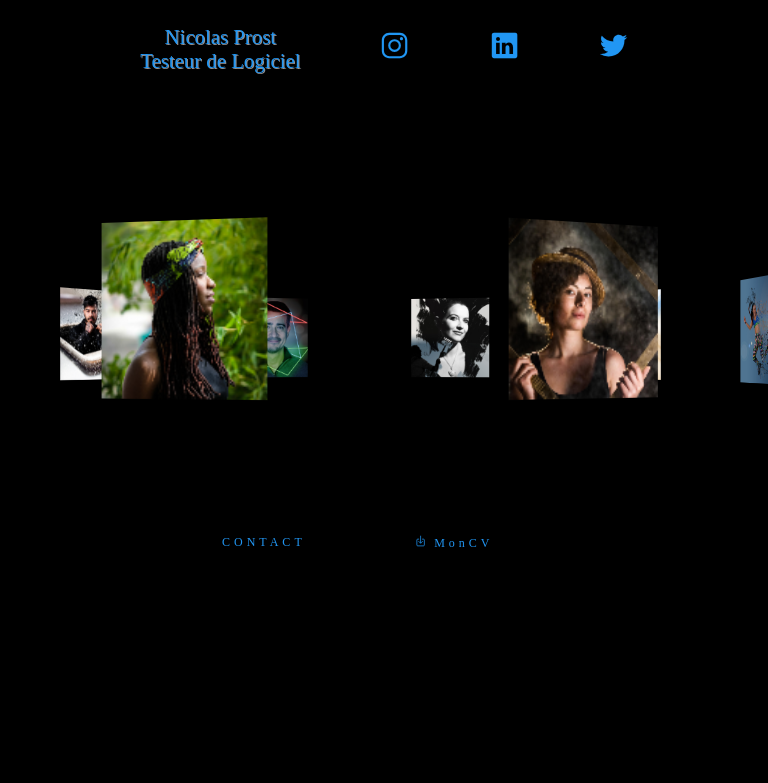
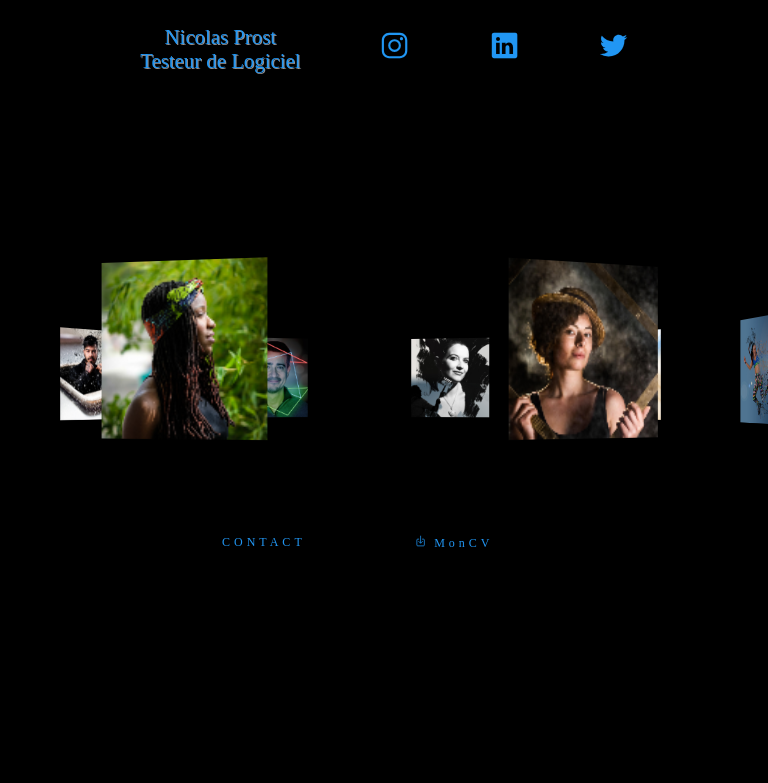
Before and after one commit to Nicoprost/git-rotate-img-galery, a plain HTML site: page index.html in a window 768 px wide. Drawn offline with nearby package versions, Linux system fonts and the light colour scheme.

Commit message:
responsive

```diff
--- a/style.css
+++ b/style.css
@@ -205,7 +205,7 @@ transition-delay: 0.75s;
 
 /*******responsive*****/
 
-@media screen and (max-width:600px) and (min-width:300px){
+@media screen and (max-width:750px) and (min-width:300px){
     .navbar
     {
     width: 100%;
@@ -257,7 +257,7 @@ transition-delay: 0.75s;
     width: 10%;
     }
 }
-@media screen and (max-width:1000px) and (min-width:600px)
+@media screen and (max-width:1000px) and (min-width:750px)
 {
     .navbar
     {
@@ -273,7 +273,7 @@ transition-delay: 0.75s;
 }
 .box
 {
-    top: -40px;
+    top: 0;
 }
 .box span {
     width: 80%;
```
